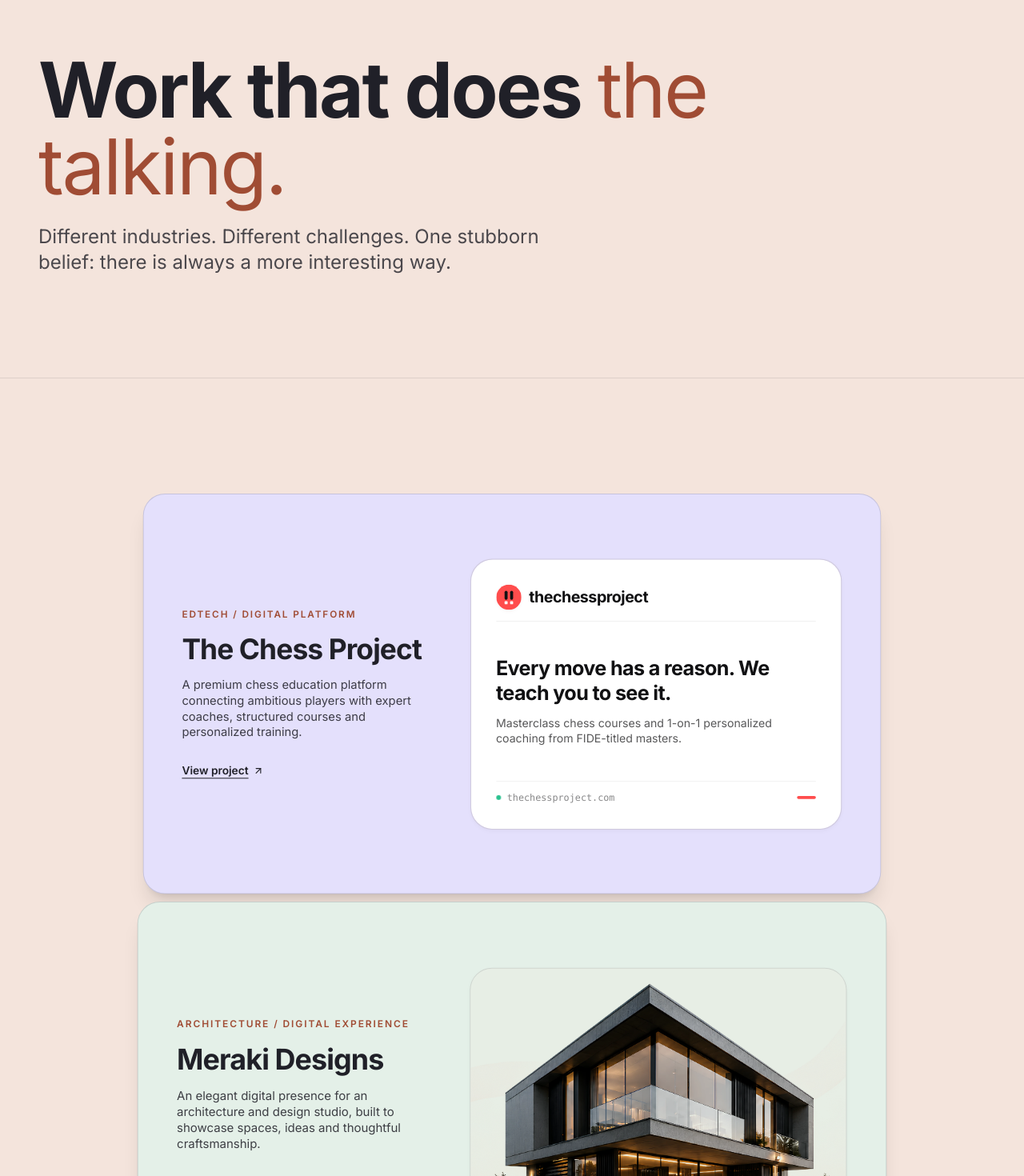
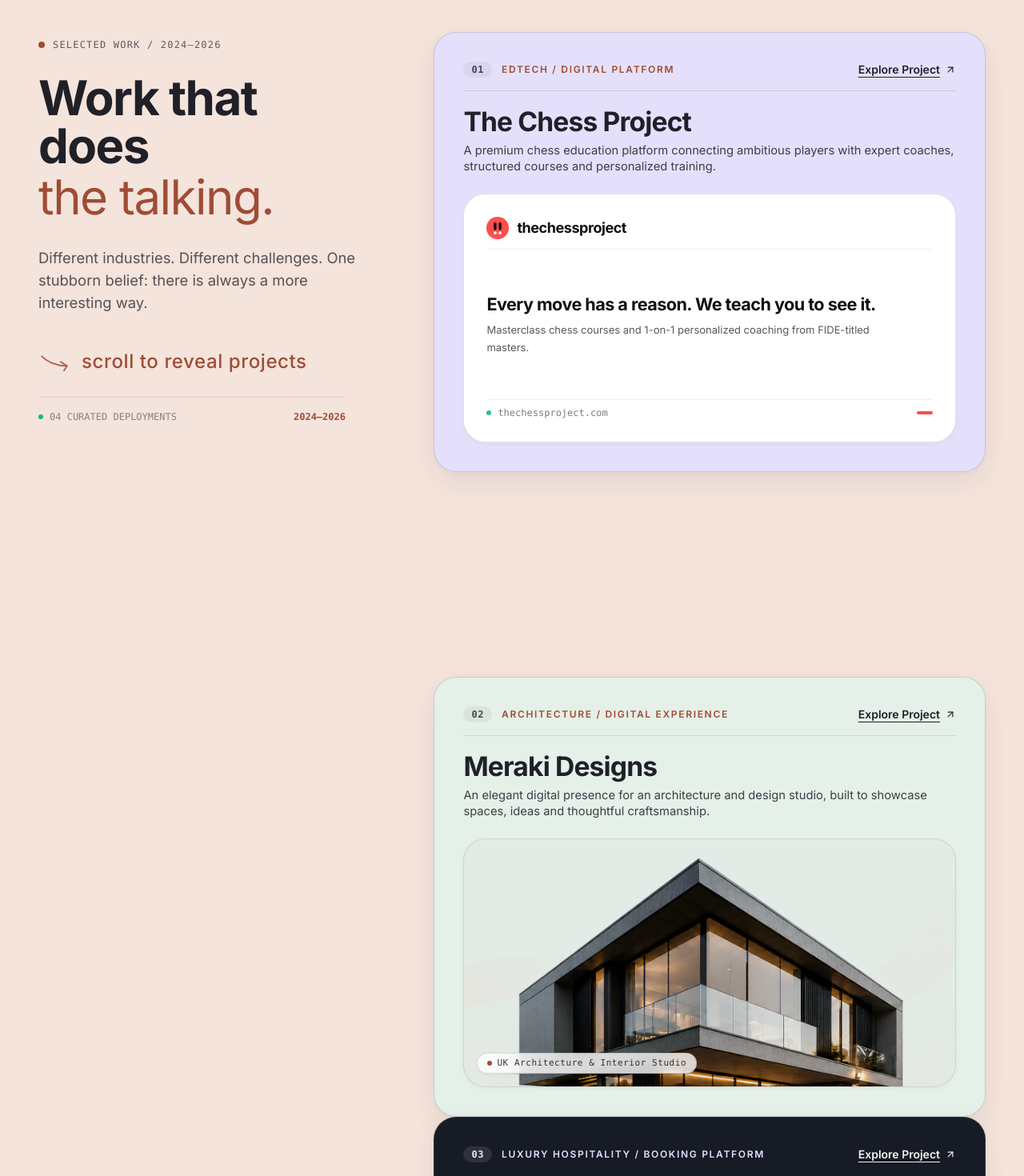
Before and after one commit to Atharva0393/Oddlyyy, a Next.js app: page /work in a window 1280 px wide. Shown: the part 100-1570 px from the top of the page at 80% size. Built offline with nearby package versions, Linux system fonts and the light colour scheme; a web font is replaced by a local one.

Commit message:
feat(work): implement sticky editorial sidebar with scroll-driven stacking project showcase

```diff
--- a/src/app/work/page.tsx
+++ b/src/app/work/page.tsx
@@ -1,19 +1,18 @@
 "use client";
 
 import React from "react";
-import { useReducedMotion } from "framer-motion";
-import { SectionContainer } from "@/components/layout/SectionContainer";
 import {
-  StackingCards,
-  StackingCardItem,
-} from "@/components/ui";
-import { EditorialProjectCard } from "@/components/sections/work/EditorialProjectCard";
+  EditorialProjectCard,
+  type ProjectCardData,
+} from "@/components/sections/work/EditorialProjectCard";
 import { CtaSection } from "@/components/sections/CtaSection";
+import { cn } from "@/lib/utils";
 
-const editorialProjects = [
+const editorialProjects: ProjectCardData[] = [
   {
     id: "the-chess-project",
     slug: "the-chess-project",
+    number: "01",
     title: "The Chess Project",
     category: "EDTECH / DIGITAL PLATFORM",
     description:
@@ -22,12 +21,14 @@ const editorialProjects = [
     bgColor: "bg-lavender",
     textColor: "text-ink",
     accentColor: "text-terracotta",
+    borderColor: "border-ink/15",
     ctaColor: "text-ink hover:text-terracotta",
-    borderColor: "border-ink/15",
+    badgeNote: "Interactive Learning Ecosystem",
   },
   {
     id: "meraki-designs",
     slug: "meraki-designs",
+    number: "02",
     title: "Meraki Designs",
     category: "ARCHITECTURE / DIGITAL EXPERIENCE",
     description:
@@ -36,97 +37,164 @@ const editorialProjects = [
     bgColor: "bg-mint",
     textColor: "text-ink",
     accentColor: "text-terracotta",
+    borderColor: "border-ink/15",
     ctaColor: "text-ink hover:text-terracotta",
-    borderColor: "border-ink/15",
+    badgeNote: "UK Architecture & Interior Studio",
   },
   {
     id: "chicago-yachts",
     slug: "chicago-yachts",
+    number: "03",
     title: "Chicago Yachts",
-    category: "LUXURY / BOOKING PLATFORM",
+    category: "LUXURY HOSPITALITY / BOOKING PLATFORM",
     description:
-      "A refined digital booking experience for luxury yacht charters on the Chicago waterfront.",
+      "A luxury yacht charter experience combining immersive presentation with a custom booking platform.",
     image: "/images/projects/chicago-yachts-cover.png",
-    bgColor: "bg-terracotta",
-    textColor: "text-cream",
+    bgColor: "bg-[#161B26]",
+    textColor: "text-[#F5F2EB]",
     accentColor: "text-lavender",
-    ctaColor: "text-cream hover:text-lavender",
-    borderColor: "border-terracotta",
+    borderColor: "border-white/10",
+    ctaColor: "text-[#F5F2EB] hover:text-lavender",
+    badgeNote: "Direct Fleet Booking Platform",
   },
   {
     id: "payzero",
     slug: "payzero",
-    title: "Payzero Solar",
+    number: "04",
+    title: "Payzero",
     category: "RENEWABLE ENERGY / CORPORATE WEBSITE",
     description:
-      "A modern digital presence for a solar energy company, designed to communicate its services and turn interest into enquiries.",
+      "A modern digital experience helping a solar EPC company communicate its solutions and generate enquiries.",
     image: "/images/projects/payzero-cover.png",
-    bgColor: "bg-[#FAF3EE]",
+    bgColor: "bg-[#FFF9F3]",
     textColor: "text-ink",
     accentColor: "text-terracotta",
+    borderColor: "border-ink/15",
     ctaColor: "text-ink hover:text-terracotta",
-    borderColor: "border-ink/15",
+    badgeNote: "Full-Service Solar EPC Platform",
   },
 ];
 
 export default function WorkPage() {
-  const shouldReduceMotion = useReducedMotion();
-
   return (
     <div className="min-h-screen bg-cream text-ink">
-      {/* 1. HERO SECTION */}
-      <SectionContainer
-        paddingY="xl"
-        className="border-b border-ink/10 relative overflow-hidden pt-12 sm:pt-16 md:pt-20"
-      >
-        <div className="max-w-4xl space-y-6">
-          <h1 className="font-primary font-bold text-4xl sm:text-6xl md:text-7xl lg:text-8xl tracking-tight text-ink leading-[1.02]">
+      {/* =========================================================================
+          TWO-COLUMN SCROLL-DRIVEN SHOWCASE
+          Left Column: Fixed / Sticky Editorial Introduction (36% width on lg+)
+          Right Column: 4 Stacking Project Cards (64% width on lg+)
+          ========================================================================= */}
+      <section className="relative w-full border-b border-ink/10 pt-8 sm:pt-12 lg:pt-14 pb-16 sm:pb-24 lg:pb-32">
+        <div className="max-w-[1360px] mx-auto px-4 sm:px-6 lg:px-10 xl:px-12">
+          <div className="flex flex-col lg:flex-row items-start gap-10 lg:gap-14 xl:gap-20">
+            {/* -------------------------------------------------------------------
+                LEFT COLUMN : STICKY EDITORIAL INTRODUCTION
+                ------------------------------------------------------------------- */}
+            <aside className="w-full lg:w-[38%] xl:w-[35%] shrink-0 lg:sticky lg:top-28 xl:top-32 self-start space-y-6 lg:space-y-7 pt-2">
+              {/* Small Category Label */}
+              <div className="flex items-center gap-2.5 text-xs font-mono font-medium tracking-widest uppercase text-ink/70">
+                <span className="w-2 h-2 rounded-full bg-terracotta" />
+                <span>SELECTED WORK / 2024–2026</span>
+              </div>
+
+              {/* Main Heading */}
+              <h1 className="font-primary font-bold text-4xl sm:text-5xl lg:text-5xl xl:text-6xl tracking-tight text-ink leading-[1.04]">
                 Work that does{" "}
-            <span className="font-secondary text-terracotta font-normal block sm:inline">
+                <span className="font-secondary text-terracotta font-normal block mt-1">
                   the talking.
                 </span>
               </h1>
 
-          <p className="text-lg sm:text-2xl text-ink/80 leading-relaxed font-primary max-w-2xl font-normal">
+              {/* Supporting Editorial Paragraph */}
+              <p className="text-base sm:text-lg lg:text-[1.15rem] text-ink/75 leading-relaxed font-primary font-normal max-w-md pt-1">
                 Different industries. Different challenges. One stubborn belief:
                 there is always a more interesting way.
               </p>
+
+              {/* Decorative Handwritten Annotation with Arrow */}
+              <div className="pt-2 sm:pt-4 flex items-center gap-3 text-terracotta select-none">
+                <svg
+                  width="42"
+                  height="30"
+                  viewBox="0 0 48 36"
+                  fill="none"
+                  stroke="currentColor"
+                  strokeWidth="2.2"
+                  strokeLinecap="round"
+                  strokeLinejoin="round"
+                  className="shrink-0 -rotate-12 opacity-85"
+                  aria-hidden="true"
+                >
+                  <path d="M 6 6 C 14 18, 28 26, 40 28" />
+                  <path d="M 32 20 L 40 28 L 34 34" />
+                </svg>
+                <span className="font-caveat text-xl sm:text-2xl font-medium tracking-wide">
+                  scroll to reveal projects
+                </span>
               </div>
-      </SectionContainer>
 
-      {/* 2. SUBSTANTIAL EDITORIAL STACKING SHOWCASE */}
-      {shouldReduceMotion ? (
-        <SectionContainer paddingY="xl" className="border-b border-ink/10">
-          <div className="space-y-8 sm:space-y-12 max-w-[940px] mx-auto">
-            {editorialProjects.map((project, index) => (
-              <EditorialProjectCard key={project.id} index={index} {...project} />
-            ))}
+              {/* Monospace Counter Ticker */}
+              <div className="pt-4 border-t border-ink/10 hidden lg:flex items-center justify-between text-xs font-mono text-ink/50 max-w-sm">
+                <span className="flex items-center gap-2">
+                  <span className="w-1.5 h-1.5 rounded-full bg-emerald-500 animate-pulse" />
+                  <span>04 CURATED DEPLOYMENTS</span>
+                </span>
+                <span className="text-terracotta font-bold">2024–2026</span>
               </div>
-        </SectionContainer>
-      ) : (
-        <section className="relative border-b border-ink/10 bg-cream py-8 sm:py-12 lg:py-16">
-          <div className="w-[92%] sm:w-[88%] lg:w-[84%] max-w-[940px] mx-auto">
-            <StackingCards
-              totalCards={editorialProjects.length}
-              scaleMultiplier={0.015}
-              className="relative w-full pb-20 sm:pb-28 lg:pb-32"
+            </aside>
+
+            {/* -------------------------------------------------------------------
+                RIGHT COLUMN : 4 STACKING PROJECT CARDS
+                ------------------------------------------------------------------- */}
+            <div className="w-full lg:w-[62%] xl:w-[65%] relative lg:pb-[22vh]">
+              <div className="space-y-8 sm:space-y-12 lg:space-y-0">
+                {editorialProjects.map((project, index) => {
+                  // Controlled vertical stacking offsets on desktop:
+                  // Each successive card sticks slightly lower (10px increment),
+                  // allowing a tactile layered index-card stack without clipping any headers
+                  const topOffsetClass =
+                    index === 0
+                      ? "lg:top-28 xl:top-32"
+                      : index === 1
+                      ? "lg:top-[calc(7rem+10px)] xl:top-[calc(8rem+10px)]"
+                      : index === 2
+                      ? "lg:top-[calc(7rem+20px)] xl:top-[calc(8rem+20px)]"
+                      : "lg:top-[calc(7rem+30px)] xl:top-[calc(8rem+30px)]";
+
+                  // Scroll pacing between cards:
+                  // 32vh of comfortable scroll margin gives ample time to appreciate each project
+                  const spacingClass =
+                    index < 3
+                      ? "lg:mb-[32vh]"
+                      : "lg:mb-0";
+
+                  return (
+                    <div
+                      key={project.id}
+                      className={cn(
+                        "relative lg:sticky transition-all duration-300",
+                        topOffsetClass,
+                        spacingClass
+                      )}
+                      style={{
+                        zIndex: index + 10,
+                      }}
                     >
-              {editorialProjects.map((project, index) => (
-                <StackingCardItem
-                  key={project.id}
+                      <EditorialProjectCard
+                        project={project}
                         index={index}
-                  topPosition="clamp(80px, 10vh, 96px)"
-                  className="min-h-[390px] sm:min-h-[450px] lg:h-[clamp(510px,58vh,615px)]"
-                >
-                  <EditorialProjectCard index={index} {...project} />
-                </StackingCardItem>
-              ))}
-            </StackingCards>
+                      />
+                    </div>
+                  );
+                })}
+              </div>
+            </div>
+          </div>
         </div>
       </section>
-      )}
 
-      {/* 3. ENQUIRY CALL TO ACTION */}
+      {/* =========================================================================
+          FINAL ENQUIRY CALL TO ACTION
+          ========================================================================= */}
       <CtaSection
         id="work-enquiry-cta"
         title={
--- a/src/components/sections/work/EditorialProjectCard.tsx
+++ b/src/components/sections/work/EditorialProjectCard.tsx
@@ -6,9 +6,10 @@ import Image from "next/image";
 import { ArrowUpRight } from "lucide-react";
 import { cn } from "@/lib/utils";
 
-export interface EditorialProjectCardProps {
+export interface ProjectCardData {
   id: string;
   slug: string;
+  number: string;
   title: string;
   category: string;
   description: string;
@@ -16,14 +17,25 @@ export interface EditorialProjectCardProps {
   bgColor: string;
   textColor: string;
   accentColor: string;
+  borderColor?: string;
   ctaColor?: string;
-  borderColor?: string;
+  badgeNote?: string;
+}
+
+export interface EditorialProjectCardProps {
+  project: ProjectCardData;
   index: number;
   className?: string;
 }
 
 export const EditorialProjectCard: React.FC<EditorialProjectCardProps> = ({
+  project,
+  index,
+  className,
+}) => {
+  const {
     slug,
+    number,
     title,
     category,
     description,
@@ -31,12 +43,23 @@ export const EditorialProjectCard: React.FC<EditorialProjectCardProps> = ({
     bgColor,
     textColor,
     accentColor,
+    borderColor = "border-ink/15",
     ctaColor,
-  borderColor = "border-ink/10",
-  index,
-  className,
-}) => {
-  const isChessProject = slug === "the-chess-project";
+    badgeNote,
+  } = project;
+
+  const isChess = slug === "the-chess-project";
+  const isYachts = slug === "chicago-yachts";
+  const isMeraki = slug === "meraki-designs";
+  const isPayzero = slug === "payzero";
+
+  const visualBg = isChess
+    ? "bg-white"
+    : isYachts
+    ? "bg-[#0D121D]"
+    : isMeraki
+    ? "bg-[#E2EBE5]"
+    : "bg-[#FFF8EF]";
 
   return (
     <article
@@ -45,30 +68,52 @@ export const EditorialProjectCard: React.FC<EditorialProjectCardProps> = ({
         bgColor,
         textColor,
         borderColor,
-        // Internal padding reduced by ~25%
-        "p-5 sm:p-7 md:p-8 lg:px-[clamp(44px,3.8vw,56px)] lg:py-[clamp(44px,4vh,54px)]",
-        // Editorial height reduced by ~25%
-        "min-h-[390px] sm:min-h-[450px] lg:h-[clamp(510px,58vh,615px)]",
-        "flex flex-col justify-center",
-        "shadow-xl",
+        "p-6 sm:p-8 lg:p-9",
+        "min-h-[460px] sm:min-h-[500px] lg:h-[530px] xl:h-[550px]",
+        "flex flex-col justify-between",
+        "shadow-[0_12px_36px_rgba(32,32,40,0.08),0_2px_8px_rgba(32,32,40,0.04)]",
         className
       )}
     >
-      <div className="grid grid-cols-1 lg:grid-cols-12 gap-6 lg:gap-8 xl:gap-10 items-center w-full my-auto">
-        {/* Left Column: Text (~42-45% width on desktop) */}
-        <div className="lg:col-span-5 flex flex-col justify-center space-y-3 sm:space-y-4 lg:space-y-4 max-w-lg">
-          {/* 1. Small Category Label */}
+      {/* 1. Header Row: Number + Category Label + Explore Link */}
+      <div className="flex items-center justify-between gap-4 border-b border-current/10 pb-4 mb-4 sm:mb-5">
+        <div className="flex items-center gap-2.5 sm:gap-3 flex-wrap">
           <span
             className={cn(
-              "font-primary text-[11px] sm:text-xs font-semibold uppercase tracking-[0.16em]",
+              "font-mono text-xs font-bold tracking-wider px-2.5 py-0.5 rounded-full",
+              isYachts ? "bg-white/10 text-white/90" : "bg-black/5 text-ink/80"
+            )}
+          >
+            {number}
+          </span>
+          <span
+            className={cn(
+              "font-primary text-[11px] sm:text-xs font-semibold uppercase tracking-[0.14em]",
               accentColor
             )}
           >
             {category}
           </span>
+        </div>
 
-          {/* 2. Bold Project Title */}
-          <h2 className="font-primary font-bold text-xl sm:text-3xl lg:text-[2.1rem] xl:text-4xl tracking-tight leading-[1.08]">
+        <Link
+          href={`/work/${slug}`}
+          className={cn(
+            "inline-flex items-center gap-1.5 font-primary text-xs sm:text-sm font-semibold group/link transition-colors shrink-0",
+            ctaColor || "hover:text-terracotta"
+          )}
+          aria-label={`Explore ${title} project`}
+        >
+          <span className="underline underline-offset-4 decoration-current/35 group-hover/link:decoration-current transition-colors">
+            Explore Project
+          </span>
+          <ArrowUpRight className="w-3.5 h-3.5 transition-transform duration-200 group-hover/link:translate-x-0.5 group-hover/link:-translate-y-0.5" />
+        </Link>
+      </div>
+
+      {/* 2. Project Title and Concise Description */}
+      <div className="space-y-2 mb-4 sm:mb-6">
+        <h2 className="font-primary font-bold text-2xl sm:text-3xl lg:text-[1.85rem] xl:text-[2.1rem] tracking-tight leading-[1.08]">
           <Link
             href={`/work/${slug}`}
             className="hover:opacity-85 transition-opacity inline-block"
@@ -76,45 +121,34 @@ export const EditorialProjectCard: React.FC<EditorialProjectCardProps> = ({
             {title}
           </Link>
         </h2>
-
-          {/* 3. Short Supporting Description */}
-          <p className="font-primary font-normal text-xs sm:text-sm lg:text-[0.94rem] leading-relaxed opacity-85 max-w-md">
+        <p className="font-primary text-xs sm:text-sm lg:text-[0.92rem] leading-relaxed opacity-85 max-w-2xl font-normal">
           {description}
         </p>
+      </div>
 
-          {/* 4. Minimal Project Link / Arrow */}
-          <div className="pt-1.5 sm:pt-2.5">
+      {/* 3. Large Visually Dominant Project Showcase Canvas */}
+      <div
+        className={cn(
+          "relative w-full h-[220px] sm:h-[270px] lg:h-[300px] xl:h-[315px] rounded-xl lg:rounded-2xl overflow-hidden border border-current/10 shadow-sm mt-auto",
+          visualBg
+        )}
+      >
         <Link
           href={`/work/${slug}`}
-              className={cn(
-                "inline-flex items-center gap-1.5 font-primary font-semibold text-xs sm:text-sm group/cta transition-colors",
-                ctaColor || "hover:text-terracotta"
-              )}
+          className="group/img block relative w-full h-full"
+          tabIndex={-1}
+          aria-hidden="true"
         >
-              <span className="underline underline-offset-4 decoration-current/35 group-hover/cta:decoration-current transition-colors">
-                View project
-              </span>
-              <ArrowUpRight className="w-3.5 h-3.5 transition-transform duration-200 group-hover/cta:translate-x-0.5 group-hover/cta:-translate-y-0.5" />
-            </Link>
-          </div>
-        </div>
-
-        {/* Right Column: Dominant Project Visual (~55-58% width on desktop) */}
-        <div className="lg:col-span-7 flex items-center justify-center">
-          <Link
-            href={`/work/${slug}`}
-            className="group/img block relative w-full h-[210px] sm:h-[270px] md:h-[315px] lg:h-[clamp(345px,39vh,405px)] rounded-xl lg:rounded-2xl overflow-hidden bg-cream/20 border border-current/10 shadow-sm"
-          >
-            {isChessProject ? (
-              <div className="relative w-full h-full bg-[#FFFFFF] rounded-xl lg:rounded-2xl p-4 sm:p-5 md:p-7 lg:p-8 flex flex-col justify-between text-[#111113] select-none transition-transform duration-700 ease-out group-hover/img:scale-[1.02]">
-                {/* Brand Header Bar: User SVG Logo + 'thechessproject' title matching first image */}
-                <div className="flex items-center justify-between gap-3 border-b border-black/[0.06] pb-3 sm:pb-3.5">
+          {isChess ? (
+            /* Bespoke The Chess Project Digital Platform Experience */
+            <div className="relative w-full h-full bg-[#FFFFFF] p-4 sm:p-5 md:p-6 lg:p-7 flex flex-col justify-between text-[#111113] select-none transition-transform duration-500 ease-out group-hover/img:scale-[1.015]">
+              {/* Header Bar */}
+              <div className="flex items-center justify-between gap-3 border-b border-black/[0.06] pb-2.5 sm:pb-3">
                 <div className="flex items-center gap-2 sm:gap-2.5">
-                    {/* User-supplied SVG brand logo */}
                   <svg
                     xmlns="http://www.w3.org/2000/svg"
                     viewBox="0 0 100 100"
-                      className="w-6 h-6 sm:w-7 sm:h-7 md:w-8 md:h-8 shrink-0 shadow-sm rounded-lg"
+                    className="w-6 h-6 sm:w-7 sm:h-7 shrink-0 shadow-sm rounded-lg"
                     aria-label="The Chess Project Brand Logo"
                   >
                     <rect x="0" y="0" width="100" height="100" rx="22" fill="#FF4D4D" />
@@ -123,46 +157,81 @@ export const EditorialProjectCard: React.FC<EditorialProjectCardProps> = ({
                     <rect x="33" y="66" width="12" height="12" rx="3" fill="#FFFFFF" />
                     <rect x="55" y="66" width="12" height="12" rx="3" fill="#FFFFFF" />
                   </svg>
-                    {/* User-specified title matching first image: 'thechessproject' */}
-                    <span className="font-primary font-bold text-base sm:text-lg md:text-xl text-[#111113] tracking-tight">
+                  <span className="font-primary font-bold text-base sm:text-lg text-[#111113] tracking-tight">
                     thechessproject
                   </span>
                 </div>
               </div>
 
-                {/* Central Headline Content */}
-                <div className="my-auto py-2 sm:py-3 space-y-2 sm:space-y-3 max-w-lg">
-                  <h3 className="font-primary font-bold text-base sm:text-xl md:text-2xl lg:text-[1.45rem] xl:text-[1.6rem] text-[#111113] tracking-tight leading-[1.14]">
+              {/* Central Statement */}
+              <div className="my-auto py-2 space-y-2 max-w-lg">
+                <h3 className="font-primary font-bold text-base sm:text-xl lg:text-[1.35rem] text-[#111113] tracking-tight leading-[1.16]">
                   Every move has a reason. We teach you to see it.
                 </h3>
-                  <p className="font-primary text-xs sm:text-[13px] md:text-sm lg:text-[0.9rem] text-[#111113]/70 leading-relaxed max-w-md font-normal">
+                <p className="font-primary text-xs sm:text-[13px] text-[#111113]/70 leading-relaxed font-normal">
                   Masterclass chess courses and 1-on-1 personalized coaching from FIDE-titled masters.
                 </p>
               </div>
 
-                {/* Footer Bar */}
-                <div className="flex items-center justify-between text-[11px] sm:text-xs font-mono text-[#111113]/50 border-t border-black/[0.06] pt-2.5 sm:pt-3">
+              {/* Live Domain Footer */}
+              <div className="flex items-center justify-between text-[11px] sm:text-xs font-mono text-[#111113]/55 border-t border-black/[0.06] pt-2">
                 <span className="flex items-center gap-2">
                   <span className="w-1.5 h-1.5 rounded-full bg-emerald-500 animate-pulse" />
                   thechessproject.com
                 </span>
-                  <div className="flex items-center gap-2">
-                    <span className="w-6 h-1 bg-[#FF4D4D] rounded-full" />
+                <span className="w-5 h-1 bg-[#FF4D4D] rounded-full" />
               </div>
             </div>
+          ) : isPayzero ? (
+            /* Payzero Solar Engineering Clean Presentation */
+            <div className="relative w-full h-full flex items-center justify-center p-4 sm:p-6 transition-transform duration-700 ease-out group-hover/img:scale-[1.02]">
+              <Image
+                src={image}
+                alt={`${title} solar engineering showcase`}
+                fill
+                sizes="(max-width: 1024px) 100vw, 55vw"
+                className="object-contain p-3 sm:p-5"
+              />
+              {badgeNote && (
+                <div className="absolute bottom-3 left-3 sm:bottom-4 sm:left-4 z-10">
+                  <span className="inline-flex items-center gap-1.5 px-3 py-1 rounded-full text-[10px] sm:text-[11px] font-mono tracking-wider bg-white/90 text-ink/90 border border-ink/15 shadow-sm">
+                    <span className="w-1.5 h-1.5 rounded-full bg-terracotta" />
+                    <span>{badgeNote}</span>
+                  </span>
+                </div>
+              )}
             </div>
           ) : (
+            /* Photographic Cover Showcases for Meraki & Chicago Yachts */
+            <div className="relative w-full h-full overflow-hidden">
               <Image
                 src={image}
                 alt={`${title} project showcase`}
                 fill
-                sizes="(max-width: 1024px) 100vw, 58vw"
+                sizes="(max-width: 1024px) 100vw, 55vw"
                 priority={index < 2}
-                className="object-cover object-top transition-transform duration-700 ease-out group-hover/img:scale-[1.025]"
+                className="object-cover object-top transition-transform duration-700 ease-out group-hover/img:scale-[1.03]"
               />
+
+              {/* Contextual Badge Overlay */}
+              {badgeNote && (
+                <div className="absolute bottom-3 left-3 sm:bottom-4 sm:left-4 z-10">
+                  <span
+                    className={cn(
+                      "inline-flex items-center gap-1.5 px-3 py-1 rounded-full text-[10px] sm:text-[11px] font-mono tracking-wider backdrop-blur-md border shadow-sm",
+                      isYachts
+                        ? "bg-black/60 text-white/90 border-white/20"
+                        : "bg-white/80 text-ink/90 border-ink/15"
+                    )}
+                  >
+                    <span className="w-1.5 h-1.5 rounded-full bg-terracotta" />
+                    <span>{badgeNote}</span>
+                  </span>
+                </div>
+              )}
+            </div>
           )}
         </Link>
-        </div>
       </div>
     </article>
   );
```
Lines whose indentation alone changed are shown as unchanged.
